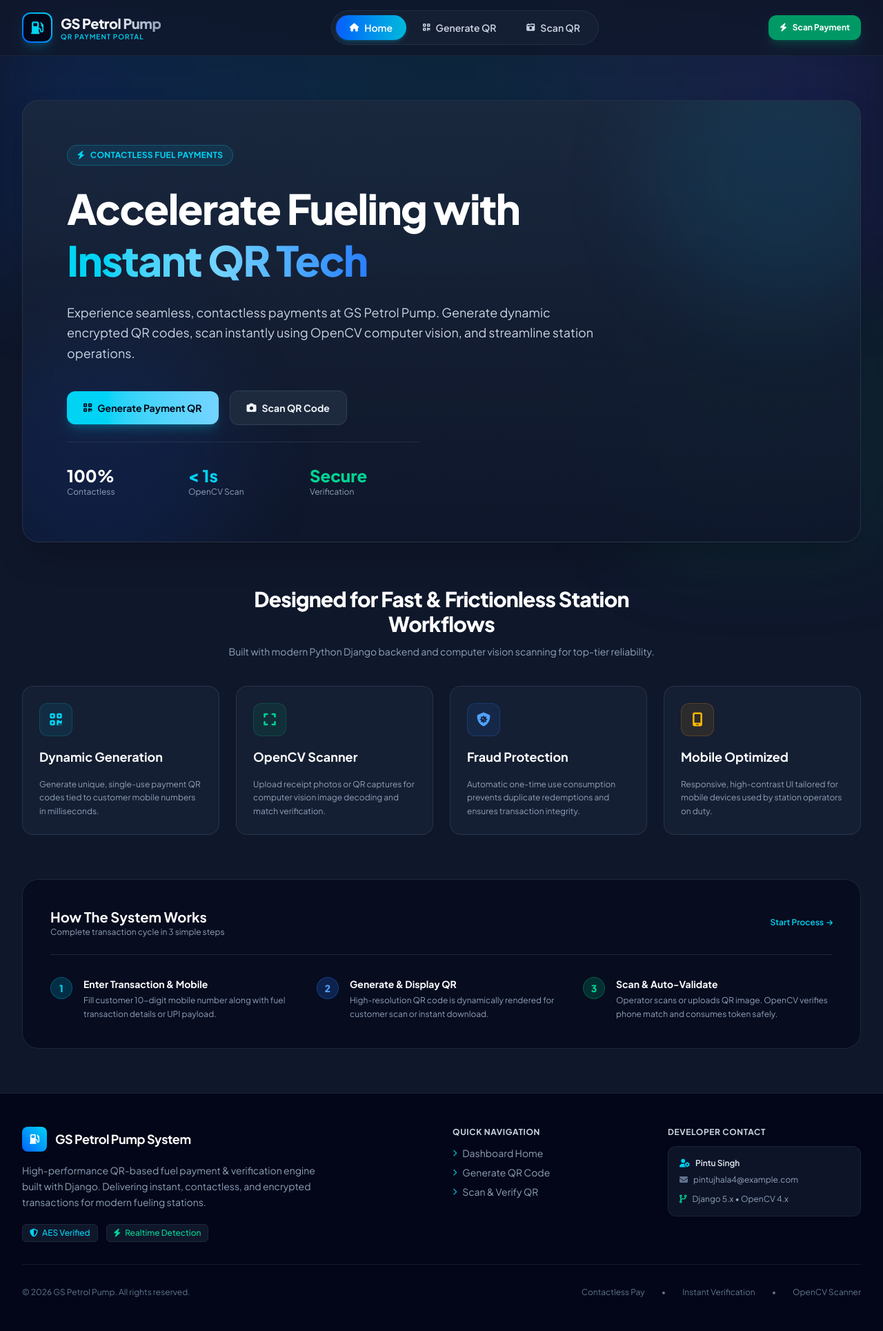
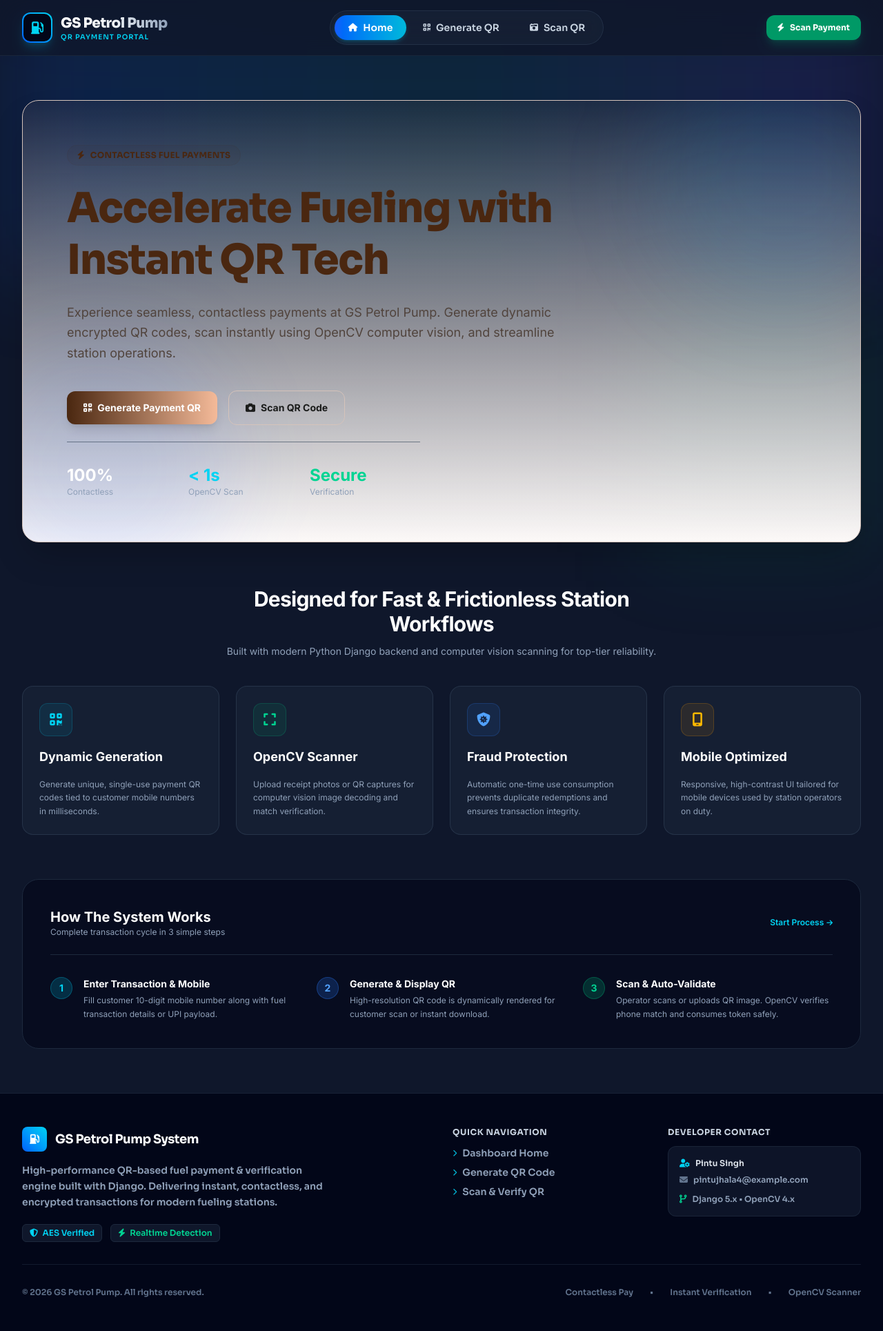
Before and after one commit to pintusingh123/Scanner-app, a Django app: page / in a window 1280 px wide. Shown: the whole page at 69% size. Run offline with Django 5.2, Linux system fonts and the light colour scheme; style sheets or scripts are compiled from the project's sources.

Commit message:
update ui

```diff
--- a/scannerApp/templates/scanner/base.html
+++ b/scannerApp/templates/scanner/base.html
@@ -10,28 +10,121 @@
     <link rel="preconnect" href="https://fonts.googleapis.com">
     <link rel="preconnect" href="https://fonts.gstatic.com" crossorigin>
     <link href="https://fonts.googleapis.com/css2?family=Plus+Jakarta+Sans:wght@300;400;500;600;700;800&display=swap" rel="stylesheet">
+    <!-- New fonts for updated look -->
+    <link href="https://fonts.googleapis.com/css2?family=Inter:wght@300;400;600;700&family=Sora:wght@600;700;800&display=swap" rel="stylesheet">
 
     <!-- FontAwesome 6 CDN for Icons -->
     <link rel="stylesheet" href="https://cdnjs.cloudflare.com/ajax/libs/font-awesome/6.4.0/css/all.min.css">
 
     <!-- Tailwind Output CSS -->
     <link rel="stylesheet" href="{% static 'css/output.css' %}">
+    <!-- Theme overrides to apply fonts and color tokens site-wide -->
+    <link rel="stylesheet" href="{% static 'css/theme-overrides.css' %}">
+    <style>
+        .material-symbols-outlined {
+            font-variation-settings: 'FILL' 0, 'wght' 400, 'GRAD' 0, 'opsz' 24;
+        }
+        .active-nav-icon {
+            font-variation-settings: 'FILL' 1;
+        }
+        /* Custom scrollbar */
+        ::-webkit-scrollbar {
+            width: 6px;
+        }
+        ::-webkit-scrollbar-track {
+            background: transparent;
+        }
+        ::-webkit-scrollbar-thumb {
+            background: #d5c3ba;
+            border-radius: 10px;
+        }
+    </style>
+    <script id="tailwind-config">
+        tailwind.config = {
+            darkMode: "class",
+            theme: {
+                extend: {
+                    "colors": {
+                        "primary": "#4a2710",
+                        "on-primary": "#ffffff",
+                        "secondary": "#835500",
+                        "background": "#fcf9f8",
+                        "surface": "#ffffff",
+                        "on-surface": "#1b1c1b",
+                        "on-surface-variant": "#51443d",
+                        "outline-variant": "#d5c3ba",
+                        "primary-container": "#f4ba99",
+                        "on-primary-container": "#4a2710",
+                        "surface-container-low": "#f6f3f2",
+                        "surface-container-high": "#eae7e7",
+                        "error": "#ba1a1a",
+                        "tertiary-container": "#1e3600",
+                        "on-tertiary-container": "#7aa449"
+                    },
+                    "borderRadius": {
+                        "DEFAULT": "0.25rem",
+                        "lg": "0.5rem",
+                        "xl": "12px",
+                        "full": "9999px"
+                    },
+                    "spacing": {
+                        "container-max": "1440px",
+                        "unit": "8px",
+                        "desktop-gutter": "32px"
+                    },
+                    "fontFamily": {
+                        "body": ["Inter", "sans-serif"],
+                        "heading": ["Sora", "sans-serif"]
+                    }
+                }
+            }
+        }
+    </script>
 
     <style>
         body {
             font-family: 'Plus Jakarta Sans', -apple-system, BlinkMacSystemFont, sans-serif;
         }
     </style>
-</head>
+        <style>
+            /* Brand tokens mapped to earlier tailwind-config values */
+            :root {
+                --brand-primary: #4a2710;
+                --brand-accent: #f4ba99;
+                --brand-secondary: #835500;
+                --brand-bg: #fcf9f8;
+                --surface: #ffffff;
+                --on-surface: #1b1c1b;
+                --muted: #51443d;
+                --outline-variant: #d5c3ba;
+            }
 
-<body class="bg-slate-900 text-slate-100 min-h-screen flex flex-col selection:bg-cyan-500 selection:text-white antialiased">
+            /* Utility font helpers */
+            .font-heading { font-family: 'Sora', system-ui, -apple-system, 'Segoe UI', Roboto, 'Helvetica Neue', Arial, sans-serif; }
+            .font-body { font-family: 'Inter', system-ui, -apple-system, 'Segoe UI', Roboto, 'Helvetica Neue', Arial, sans-serif; }
+
+            /* Hero specific styles for a distinct look */
+            .hero-banner {
+                background: linear-gradient(180deg, rgba(244,186,153,0.06), var(--brand-bg));
+                border: 1px solid var(--outline-variant);
+                color: var(--on-surface);
+            }
+            .hero-badge { background: rgba(74,39,16,0.06); color: var(--brand-primary); border: 1px solid rgba(74,39,16,0.08); }
+            .hero-title { color: var(--brand-primary); }
+            .hero-lead { color: var(--muted); }
+            .btn-primary { background: linear-gradient(90deg, var(--brand-primary), var(--brand-accent)); color: #fff; }
+            .btn-secondary { background: transparent; color: var(--on-surface); border: 1px solid var(--outline-variant); }
+        </style>
+    </head>
+
+<body class="font-body bg-slate-900 text-slate-100 min-h-screen flex flex-col selection:bg-cyan-500 selection:text-white antialiased">
 
     <!-- Background Accent Glows -->
     <div class="fixed top-0 left-1/2 -translate-x-1/2 w-full max-w-7xl h-[400px] bg-gradient-to-r from-blue-600/15 via-cyan-500/10 to-indigo-600/15 blur-3xl pointer-events-none -z-10"></div>
     <div class="fixed bottom-0 right-0 w-[350px] h-[350px] bg-emerald-500/10 blur-3xl pointer-events-none -z-10"></div>
 
     <!-- Navigation Header -->
-    <header class="sticky top-0 z-50 backdrop-blur-xl bg-slate-900/80 border-b border-slate-800/80">
+    <header class="sticky top-0 z-50 backdrop-blur-xl bg-slate-900/80 border-b border-slate-800/80 font-heading">
         <div class="max-w-7xl mx-auto px-4 sm:px-6 lg:px-8">
             <div class="flex items-center justify-between h-20">
 
@@ -99,7 +192,7 @@
     </main>
 
     <!-- Sleek Enterprise Footer -->
-    <footer class="mt-auto bg-slate-950 border-t border-slate-800/80 relative overflow-hidden">
+    <footer class="mt-auto bg-slate-950 border-t border-slate-800/80 relative overflow-hidden font-heading">
         <div class="max-w-7xl mx-auto px-4 sm:px-6 lg:px-8 py-12">
             <div class="grid grid-cols-1 md:grid-cols-4 gap-8 mb-8">
 
--- a/scannerApp/templates/scanner/generate_qr.html
+++ b/scannerApp/templates/scanner/generate_qr.html
@@ -10,13 +10,13 @@
 
     <!-- Page Header Title -->
     <div class="text-center space-y-2">
-        <div class="inline-flex items-center gap-2 px-3 py-1 rounded-full bg-cyan-500/10 border border-cyan-500/30 text-cyan-400 text-xs font-semibold">
+        <div class="inline-flex items-center gap-2 px-3 py-1 rounded-full hero-badge text-xs font-semibold font-heading">
             <i class="fa-solid fa-wand-magic-sparkles"></i> Payment Generator
         </div>
-        <h1 class="text-3xl sm:text-4xl font-extrabold text-white tracking-tight">
+        <h1 class="text-3xl sm:text-4xl font-extrabold hero-title font-heading tracking-tight">
             Generate Fuel Payment QR
         </h1>
-        <p class="text-xs sm:text-sm text-slate-400">
+        <p class="text-xs sm:text-sm hero-lead font-body">
             Create an encrypted single-use QR code for fueling transactions and instant scan verification.
         </p>
     </div>
--- a/scannerApp/templates/scanner/home.html
+++ b/scannerApp/templates/scanner/home.html
@@ -9,31 +9,31 @@
 <div class="space-y-16 py-4">
 
     <!-- Hero Banner Section -->
-    <div class="relative rounded-3xl bg-gradient-to-b from-slate-800/80 to-slate-900/90 border border-slate-700/60 p-8 sm:p-12 lg:p-16 overflow-hidden shadow-2xl backdrop-blur-xl">
+    <div class="relative rounded-3xl hero-banner p-8 sm:p-12 lg:p-16 overflow-hidden shadow-2xl">
         <!-- Glow accents inside hero -->
         <div class="absolute -right-20 -top-20 w-96 h-96 bg-cyan-500/10 rounded-full blur-3xl pointer-events-none"></div>
         <div class="absolute -left-20 -bottom-20 w-96 h-96 bg-blue-600/10 rounded-full blur-3xl pointer-events-none"></div>
 
         <div class="relative z-10 max-w-3xl space-y-6">
 
-            <div class="inline-flex items-center gap-2 px-3.5 py-1.5 rounded-full bg-cyan-500/10 border border-cyan-500/30 text-cyan-400 text-xs font-bold tracking-wide uppercase">
+            <div class="inline-flex items-center gap-2 px-3.5 py-1.5 rounded-full hero-badge text-xs font-bold tracking-wide uppercase font-heading">
                 <i class="fa-solid fa-bolt text-xs"></i> Contactless Fuel Payments
             </div>
 
-            <h1 class="text-4xl sm:text-5xl lg:text-6xl font-extrabold tracking-tight text-white leading-tight">
-                Accelerate Fueling with <span class="bg-gradient-to-r from-cyan-400 via-sky-300 to-blue-500 bg-clip-text text-transparent">Instant QR Tech</span>
+            <h1 class="text-4xl sm:text-5xl lg:text-6xl font-extrabold tracking-tight hero-title font-heading leading-tight">
+                Accelerate Fueling with <span class="text-current font-heading">Instant QR Tech</span>
             </h1>
 
-            <p class="text-base sm:text-lg text-slate-300 font-normal leading-relaxed">
+            <p class="text-base sm:text-lg hero-lead font-body leading-relaxed">
                 Experience seamless, contactless payments at GS Petrol Pump. Generate dynamic encrypted QR codes, scan instantly using OpenCV computer vision, and streamline station operations.
             </p>
 
             <div class="flex flex-wrap items-center gap-4 pt-4">
-                <a href="{% url 'generateqr' %}" class="px-6 py-3.5 rounded-xl font-bold text-sm text-slate-950 bg-gradient-to-r from-cyan-400 to-sky-300 hover:from-cyan-300 hover:to-sky-200 active:scale-95 shadow-lg shadow-cyan-500/25 transition duration-200 flex items-center gap-2">
+                <a href="{% url 'generateqr' %}" class="px-6 py-3.5 rounded-xl font-bold text-sm btn-primary active:scale-95 shadow-lg transition duration-200 flex items-center gap-2">
                     <i class="fa-solid fa-qrcode"></i> Generate Payment QR
                 </a>
 
-                <a href="{% url 'scanqr' %}" class="px-6 py-3.5 rounded-xl font-bold text-sm text-slate-100 bg-slate-800 hover:bg-slate-700/80 border border-slate-700 active:scale-95 transition duration-200 flex items-center gap-2">
+                <a href="{% url 'scanqr' %}" class="px-6 py-3.5 rounded-xl font-bold text-sm btn-secondary active:scale-95 transition duration-200 flex items-center gap-2">
                     <i class="fa-solid fa-camera"></i> Scan QR Code
                 </a>
             </div>
--- a/scannerApp/templates/scanner/scan_qr.html
+++ b/scannerApp/templates/scanner/scan_qr.html
@@ -10,13 +10,13 @@
 
     <!-- Page Header Title -->
     <div class="text-center space-y-2">
-        <div class="inline-flex items-center gap-2 px-3 py-1 rounded-full bg-emerald-500/10 border border-emerald-500/30 text-emerald-400 text-xs font-semibold">
+        <div class="inline-flex items-center gap-2 px-3 py-1 rounded-full hero-badge text-xs font-semibold font-heading">
             <i class="fa-solid fa-camera"></i> OpenCV Vision Scanner
         </div>
-        <h1 class="text-3xl sm:text-4xl font-extrabold text-white tracking-tight">
+        <h1 class="text-3xl sm:text-4xl font-extrabold hero-title font-heading tracking-tight">
             Scan & Verify Payment QR
         </h1>
-        <p class="text-xs sm:text-sm text-slate-400">
+        <p class="text-xs sm:text-sm hero-lead font-body">
             Upload the customer's QR image to decode, match mobile identity, and complete fuel verification.
         </p>
     </div>
```
Also changed, not shown: scanner_project/settings.py (+12 -0 lines).
